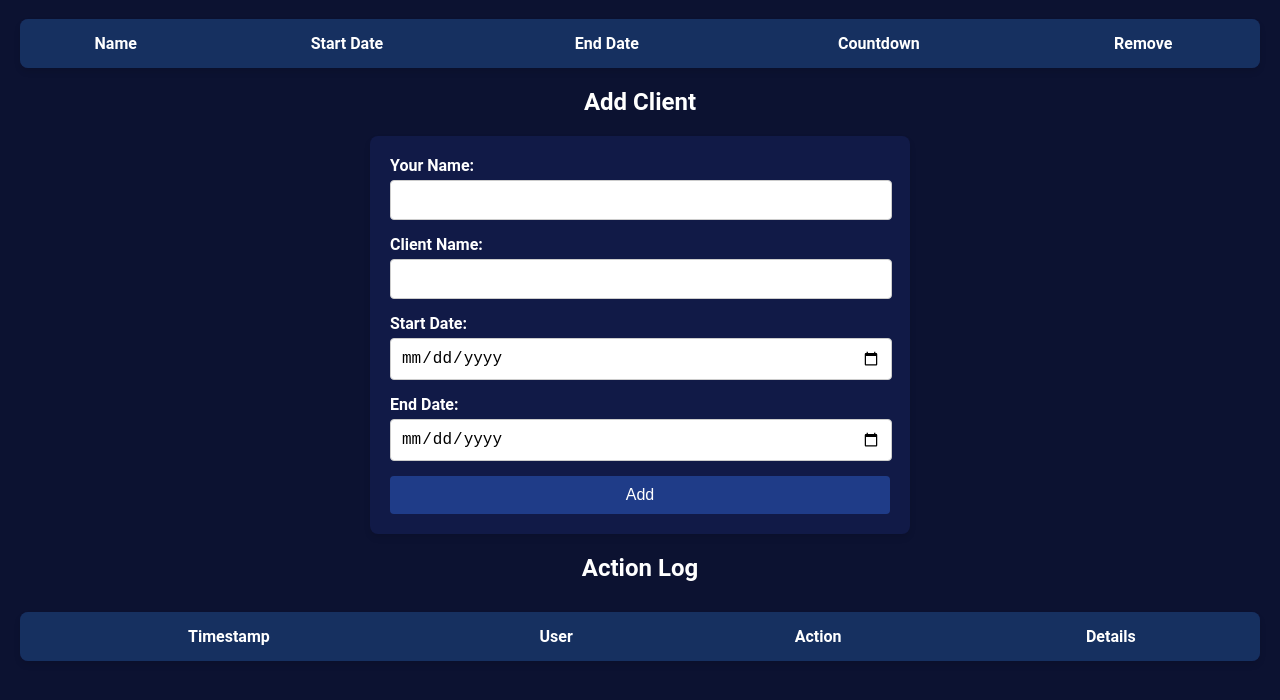
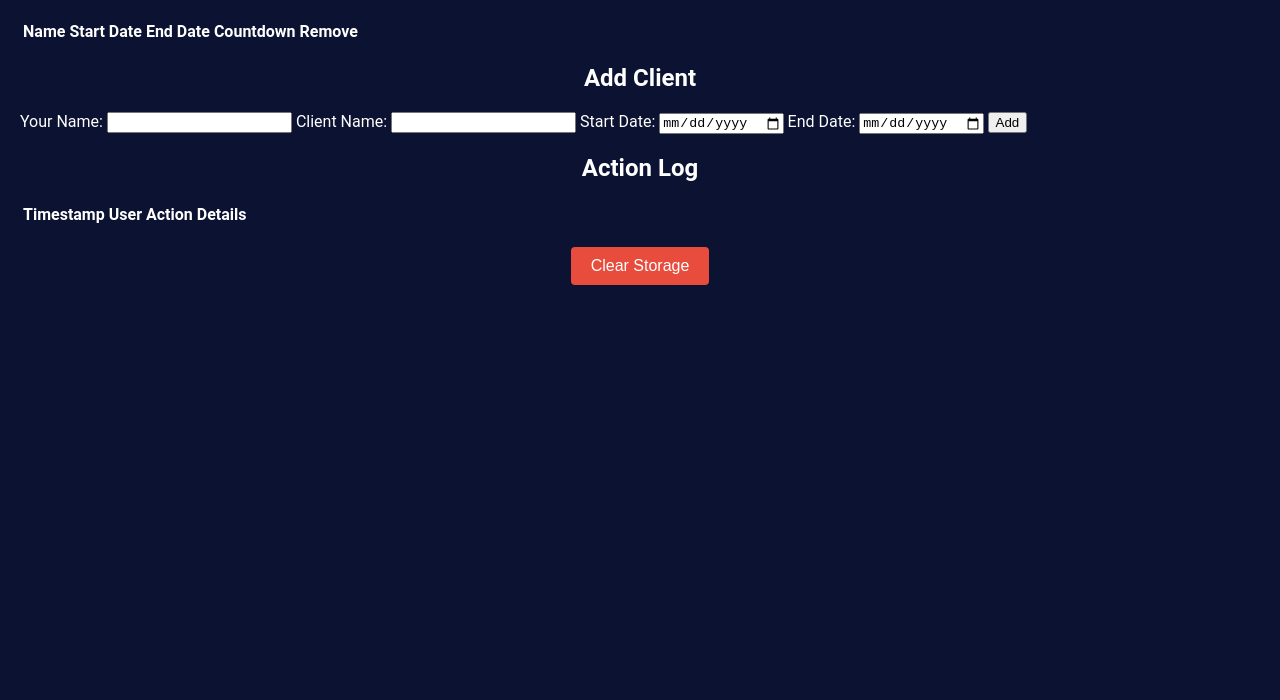
Before and after one commit to xscavx0622/Timer, a plain HTML site: page index.html in a window 1280 px wide. Shown: the part 62-762 px from the top of the page. Drawn offline with Linux system fonts and the light colour scheme.

Commit message:
Update index.html

```diff
--- a/index.html
+++ b/index.html
@@ -17,115 +17,23 @@
       color: #ffffff;
     }
 
-    table {
-      width: 100%;
-      border-collapse: collapse;
-      margin-bottom: 20px;
-      background-color: #111A47;
-      box-shadow: 0 4px 6px rgba(0, 0, 0, 0.1);
-      border-radius: 8px;
-      overflow: hidden;
-    }
+    /* Add other existing styles here... */
 
-    table thead {
-      background-color: #163060;
-      color: #ffffff;
-    }
-
-    table, th, td {
-      border: none;
-      text-align: center;
-    }
-
-    th, td {
-      padding: 15px;
-    }
-
-    tr:nth-child(even) {
-      background-color: #1A224F;
-    }
-
-    tr:hover {
-      background-color: #2A3765;
-    }
-
-    .timer {
-      font-weight: bold;
-      padding: 5px 10px;
-      border-radius: 5px;
-      display: inline-block;
-    }
-
-    .green {
-      background-color: #d4edda;
-      color: #155724;
-    }
-
-    .orange {
-      background-color: #fff3cd;
-      color: #856404;
-    }
-
-    .red {
-      background-color: #f8d7da;
-      color: #721c24;
-    }
-
-    form {
-      background-color: #111A47;
-      padding: 20px;
-      border-radius: 8px;
-      box-shadow: 0 4px 6px rgba(0, 0, 0, 0.1);
-      max-width: 500px;
-      margin: 0 auto;
-    }
-
-    form label {
-      display: block;
-      margin-bottom: 5px;
-      font-weight: bold;
-      color: #ffffff;
-    }
-
-    form input {
-      width: calc(100% - 20px);
-      padding: 10px;
-      margin-bottom: 15px;
-      border: 1px solid #ccc;
-      border-radius: 4px;
-      font-size: 16px;
-    }
-
-    form button {
-      background-color: #1f3c88;
-      color: #ffffff;
+    /* Button for clearing storage */
+    #clearStorageBtn {
+      background-color: #e74c3c;
+      color: white;
       padding: 10px 20px;
       border: none;
       border-radius: 4px;
       cursor: pointer;
       font-size: 16px;
       display: block;
-      width: 100%;
+      margin: 20px auto;
     }
 
-    form button:hover {
-      background-color: #163060;
-    }
-
-    .remove-btn {
-      color: #ff4d4d;
-      font-weight: bold;
-      cursor: pointer;
-      padding: 0 10px;
-    }
-
-    .log-table {
-      margin-top: 30px;
-      background-color: #111A47;
-    }
-
-    .log-table thead {
-      background-color: #163060;
+    #clearStorageBtn:hover {
+      background-color: #c0392b;
     }
 
   </style>
@@ -179,6 +87,9 @@
       <!-- Log entries will be dynamically generated -->
     </tbody>
   </table>
+
+  <!-- Clear storage button -->
+  <button id="clearStorageBtn">Clear Storage</button>
 
   <script>
     const scheduleTable = document.getElementById('scheduleTable');
@@ -293,6 +204,17 @@
 
     // Initial call to populate the table
     updateTable();
+
+    // Clear storage functionality
+    document.getElementById('clearStorageBtn').addEventListener('click', () => {
+      localStorage.removeItem('clients');
+      localStorage.removeItem('logs');
+      clients = [];
+      logs = [];
+      updateTable();
+      logTable.innerHTML = '';
+    });
+
   </script>
 </body>
 </html>
```
